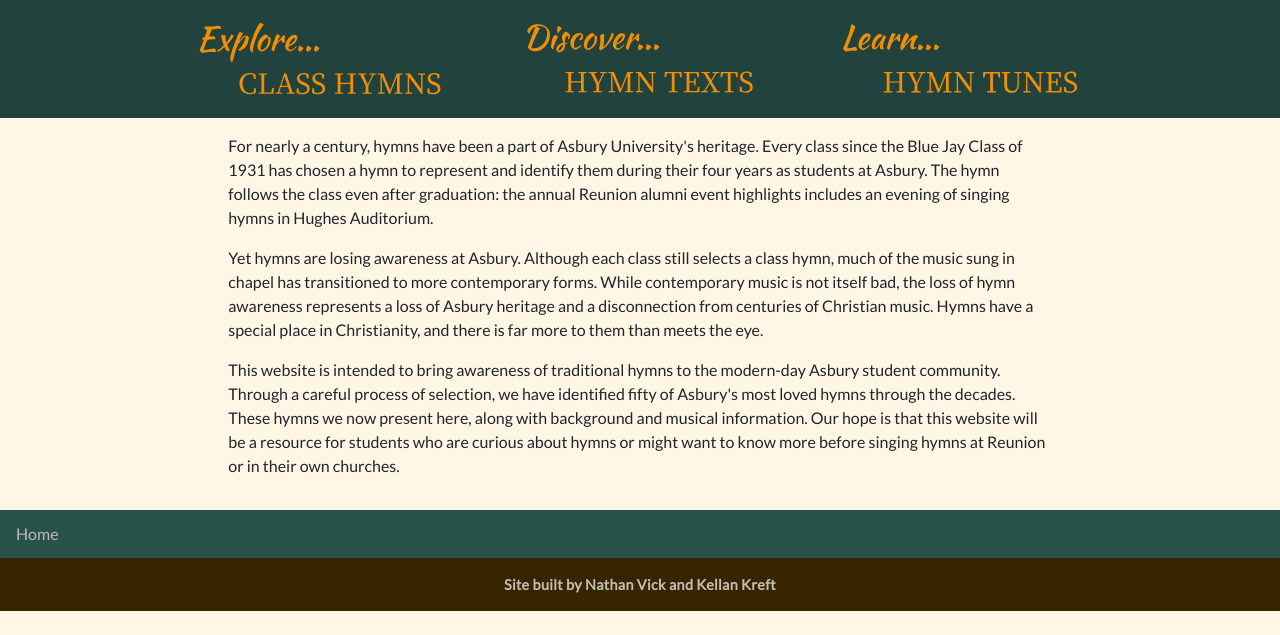
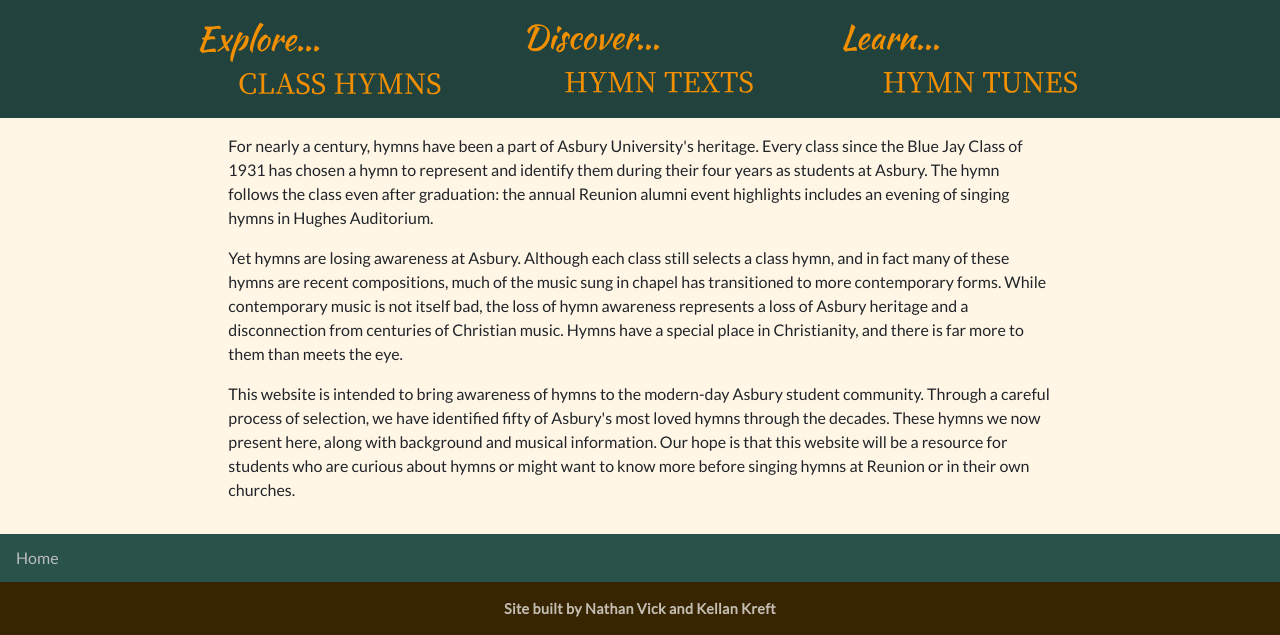
Before and after one commit to nathanvick480/hymns, a PHP site: page / in a window 1280 px wide. Shown: the part 251-886 px from the top of the page. Before the commit the page ends 862 px from the top, so only its background shows below. Run offline with PHP 8.4, Linux system fonts and the light colour scheme; some libraries are stand-ins or nearby versions.

Commit message:
Wording tweaks

```diff
--- a/index.php
+++ b/index.php
@@ -47,9 +47,9 @@
             <div class="col-sm-8">
                 <p>For nearly a century, hymns have been a part of Asbury University's heritage. Every class since the Blue Jay Class of 1931 has chosen a hymn to represent and identify them during their four years as students at Asbury. The hymn follows the class even after graduation: the annual Reunion alumni event highlights includes an evening of singing hymns in Hughes Auditorium.</p>
 
-                <p>Yet hymns are losing awareness at Asbury. Although each class still selects a class hymn, much of the music sung in chapel has transitioned to more contemporary forms. While contemporary music is not itself bad, the loss of hymn awareness represents a loss of Asbury heritage and a disconnection from centuries of Christian music. Hymns have a special place in Christianity, and there is far more to them than meets the eye.</p>
+                <p>Yet hymns are losing awareness at Asbury. Although each class still selects a class hymn, and in fact many of these hymns are recent compositions, much of the music sung in chapel has transitioned to more contemporary forms. While contemporary music is not itself bad, the loss of hymn awareness represents a loss of Asbury heritage and a disconnection from centuries of Christian music. Hymns have a special place in Christianity, and there is far more to them than meets the eye.</p>
 
-                <p>This website is intended to bring awareness of traditional hymns to the modern-day Asbury student community. Through a careful process of selection, we have identified fifty of Asbury's most loved hymns through the decades. These hymns we now present here, along with background and musical information. Our hope is that this website will be a resource for students who are curious about hymns or might want to know more before singing hymns at Reunion or in their own churches.</p>
+                <p>This website is intended to bring awareness of hymns to the modern-day Asbury student community. Through a careful process of selection, we have identified fifty of Asbury's most loved hymns through the decades. These hymns we now present here, along with background and musical information. Our hope is that this website will be a resource for students who are curious about hymns or might want to know more before singing hymns at Reunion or in their own churches.</p>
             </div>
         </div>
     </div>
```
